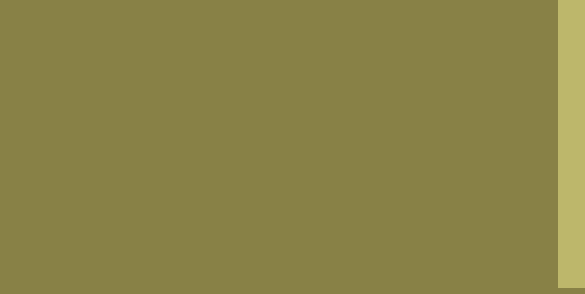
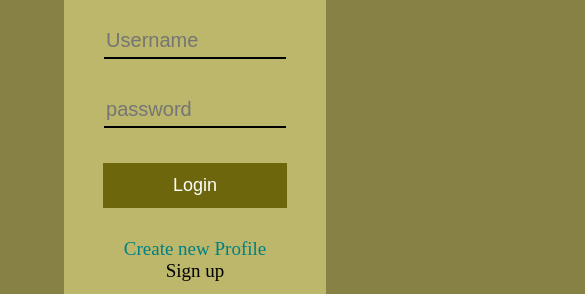
Before and after one commit to ganateja1me/Login-Page, a plain HTML site: page index.html in a window 390 px wide. Shown: the part 292-586 px from the top of the page, 585 px wide, since content can reach past the window. Drawn offline with Linux system fonts and the light colour scheme.

Commit message:
Update style.css

```diff
--- a/src/style.css
+++ b/src/style.css
@@ -22,6 +22,14 @@ form{
 }
 form:hover{
     box-shadow: 8px 8px 10px 8px rgba(99, 57, 57, 0.61);
+}
+@media all and (max-width: 1200px){
+    form{
+        width:70%;
+        margin-top:40%;
+        margin-left:15%;
+        height:120%;
+    }
 }
 .namediv, .passdiv{
     border-bottom:2px solid black;
```
